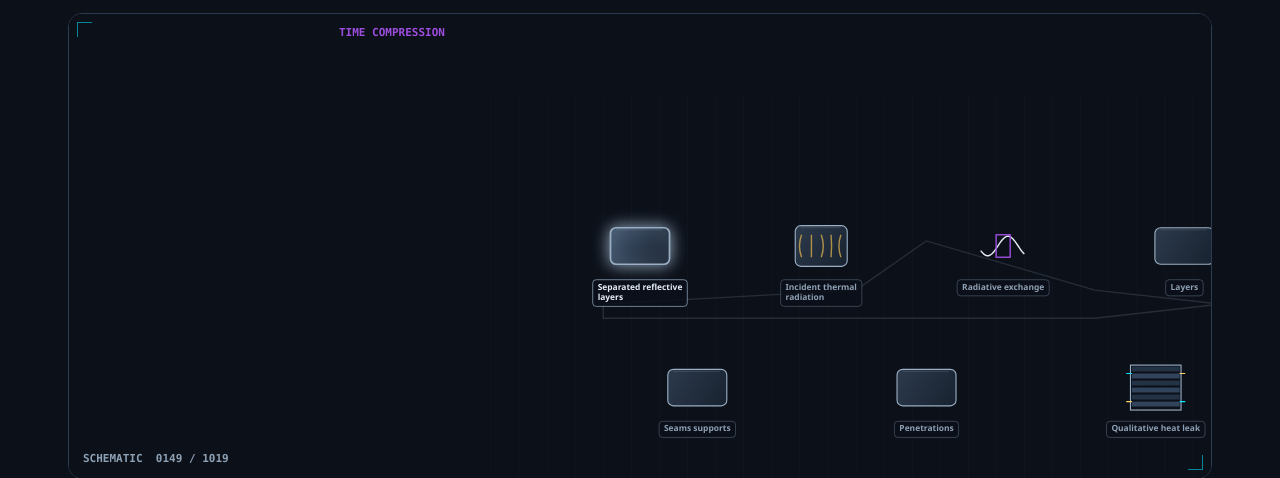
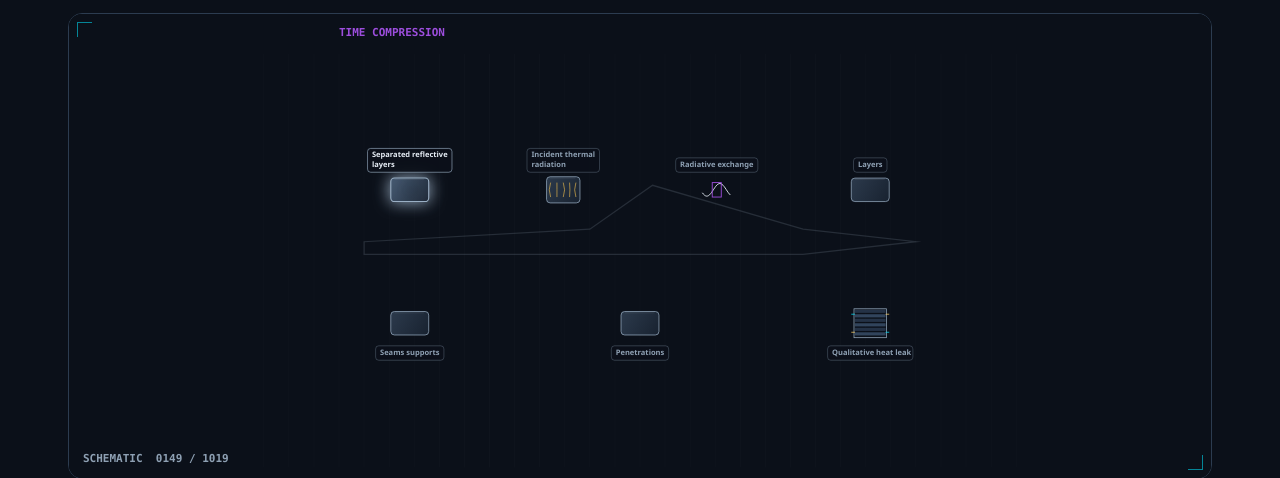
Before and after one commit to mizcausevic-dev/spacecraft-multilayer-insulation-explainer, a plain HTML site: page index.html in a window 1280 px wide. Shown: the part 333-811 px from the top of the page. Drawn offline with Linux system fonts and the light colour scheme.

Commit message:
Spread schematic parts so labels no longer overlap.

```diff
--- a/engine.js
+++ b/engine.js
@@ -1141,15 +1141,7 @@
     }
     var a = cen(prev);
     var b = cen(nodes);
-    var e = si === 0 ? smooth(Math.min(1, local / 0.45)) : smooth(Math.min(1, local / 0.32));
-    var z1 = si === 4 ? 1.02 : 1.12;
-    var z0 = si === 0 ? 1.0 : 1.06;
-    return {
-      x: a.x + (b.x - a.x) * e,
-      y: a.y + (b.y - a.y) * e,
-      z: z0 + (z1 - z0) * e,
-      si: si
-    };
+    return { x: 0.5, y: 0.48, z: 1, si: si };
   }
 
   function drawSilhouette(ctx, kind) {
@@ -1195,15 +1187,17 @@
 
   function drawLabel(ctx, node, p, on) {
     ctx.font = "600 12px ui-sans-serif, Segoe UI, sans-serif";
-    var lines = wrap(ctx, node.label, 148);
+    var lines = wrap(ctx, node.label, 128);
     var w = 0;
     var i;
     for (i = 0; i < lines.length; i++) w = Math.max(w, ctx.measureText(lines[i]).width);
-    w = Math.min(156, w + 14);
+    w = Math.min(136, w + 14);
     var h = lines.length * 15 + 8;
+    var above = node.y < 0.45;
     var lx = p.x - w / 2;
-    var ly = p.y + 48;
-    if (ly + h > 680) ly = p.y - 48 - h;
+    var ly = above ? p.y - 28 - h : p.y + 36;
+    if (lx < 28) lx = 28;
+    if (lx + w > 1172) lx = 1172 - w;
     ctx.fillStyle = "rgba(11,16,25,.86)";
     roundRect(ctx, lx, ly, w, h, 5);
     ctx.fill();
@@ -1257,6 +1251,7 @@
     var accent = roleColor(node.role);
     ctx.save();
     ctx.translate(p.x, p.y);
+    ctx.scale(0.72, 0.72);
     if (on) {
       ctx.shadowColor = accent;
       ctx.shadowBlur = 16;
```
Also changed, not shown: index.html (+1 -1 lines), scene.json (+10 -10 lines).
